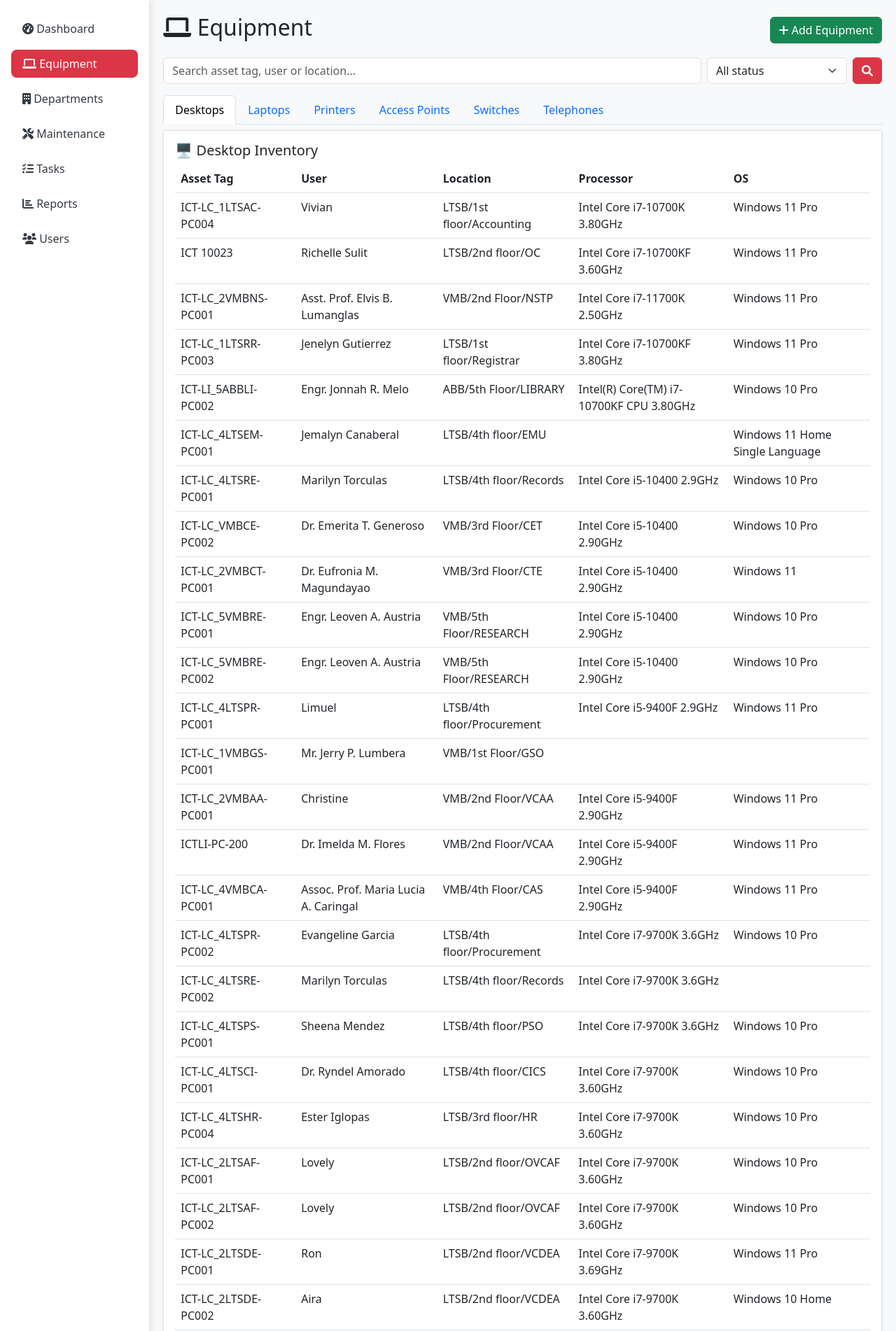
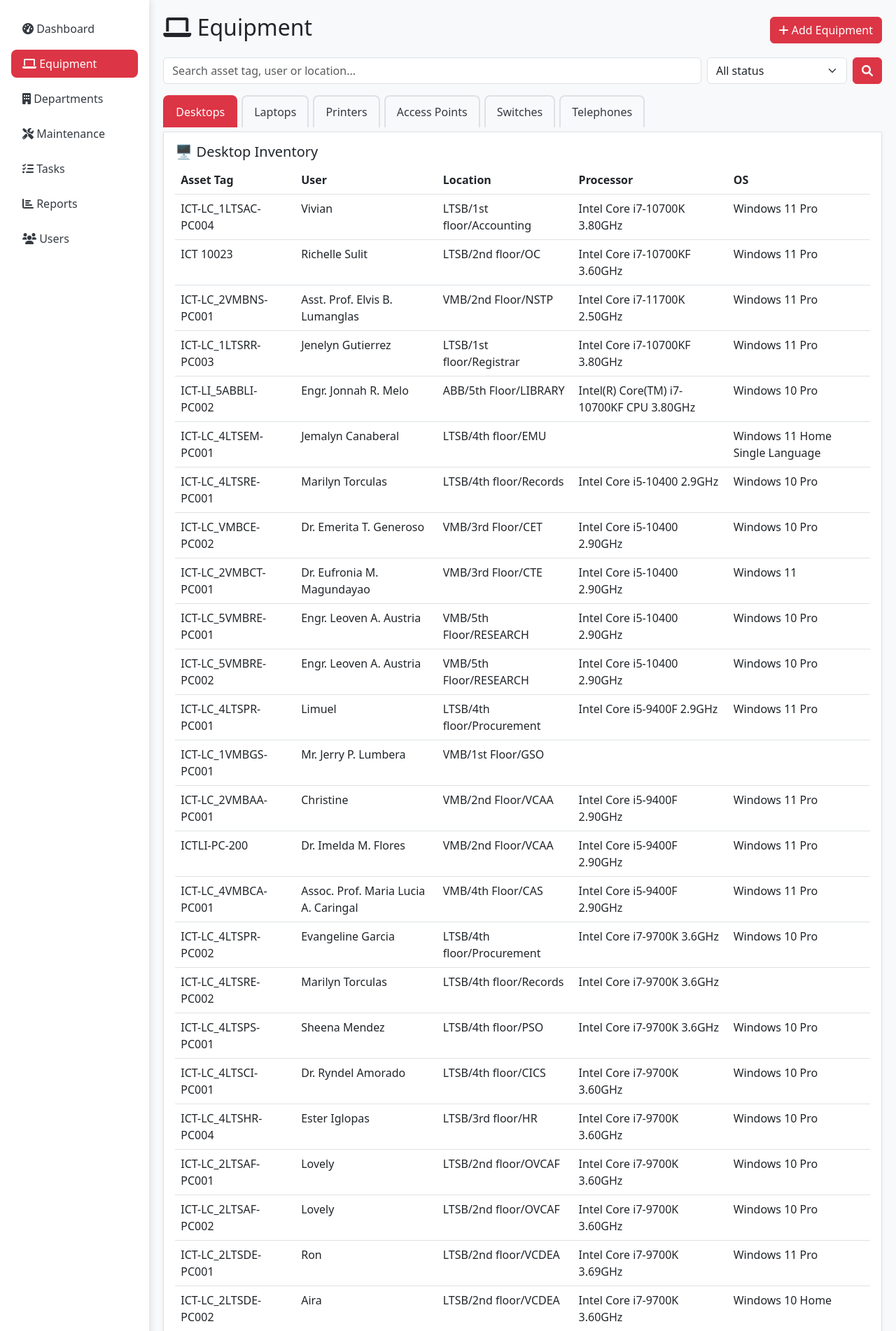
Before and after one commit to Barrontzy/Capstone, a PHP site: page /BSU/equipment.php in a window 1280 px wide. Shown: the part 56-1958 px from the top of the page at 70% size. Run offline with PHP 8.4, Linux system fonts and the light colour scheme; a user stored in the database is signed in; data comes from the database, SQL or seed files in the repository.

Commit message:
adding consistent navigation for profile and logout design and also add the design of the tablist in eqipment

```diff
--- a/equipment.php
+++ b/equipment.php
@@ -143,6 +143,52 @@ $telephone_where = buildWhere($search, $status, 'remarks');
             width: auto;
             display: inline-block;
             vertical-align: middle;
+}
+.btn-success {
+  background-color: #dc3545;   /* your color */
+  border-color: #dc3545;
+}
+.btn-success:hover {
+  background-color: #dc3545;
+  border-color: #dc3545;
+}
+
+/* Custom Tab Styling */
+.nav-tabs { border-bottom: none; margin-bottom: 0; }
+.nav-tabs .nav-link {
+  background-color: #f8f9fa;
+  border: 2px solid #dee2e6;
+  border-radius: 8px 8px 0 0;
+  margin-right: 6px;
+  padding: 10px 16px;
+  color: #343a40;
+  font-weight: 500;
+  transition: all 0.2s ease;
+  border-bottom: none;
+}
+.nav-tabs .nav-link:hover {
+  background-color: #dc3545;
+  color: #fff;
+  border-color: #dc3545;
+  transform: translateY(-1px);
+  box-shadow: 0 4px 8px rgba(220,53,69,0.25);
+}
+.nav-tabs .nav-link.active {
+  background-color: #dc3545;
+  color: #fff;
+  border-color: #dc3545;
+  position: relative;
+  z-index: 1;
+}
+/* Content connects to active tab */
+.tab-content {
+  background: #fff;
+  border: 2px solid #dc3545;
+  border-top: none;
+  border-radius: 0 0 12px 12px;
+  padding: 20px;
+  box-shadow: 0 5px 15px rgba(0,0,0,0.08);
+  margin-top: -1px;
 }
   </style>
 </head>
```
Also changed, not shown: departments.php (+2 -10 lines), maintenance.php (+2 -10 lines), reports.php (+2 -10 lines), tasks.php (+2 -10 lines), users.php (+2 -10 lines).
